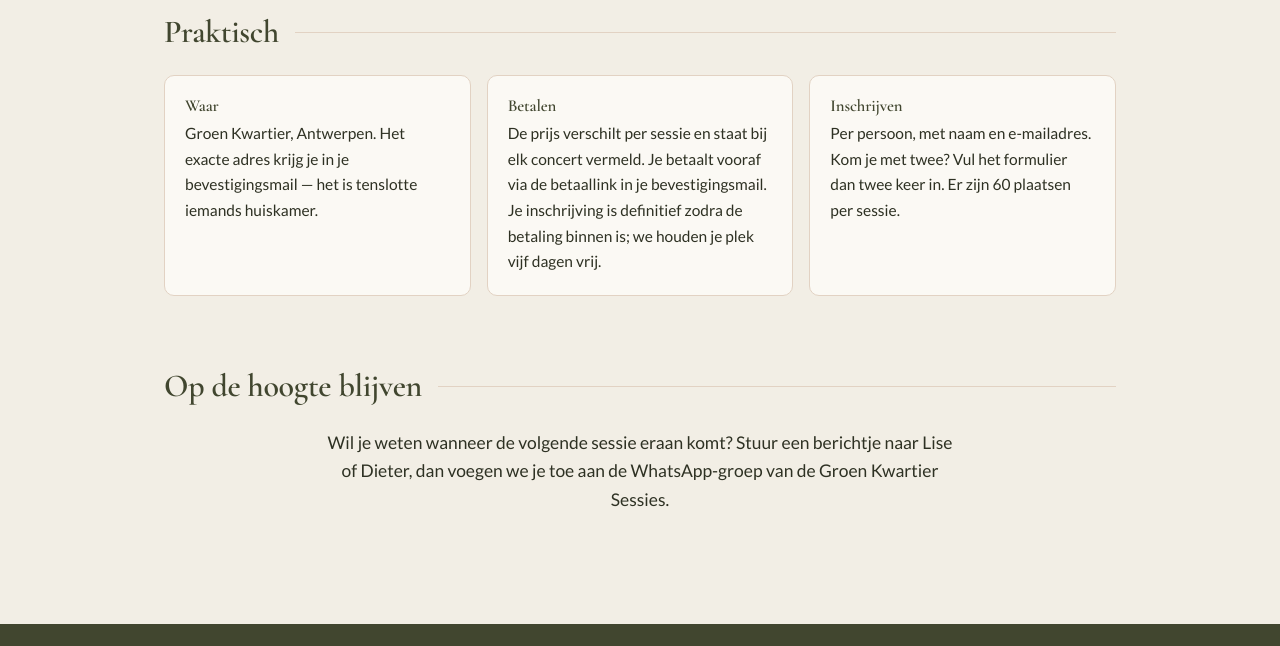
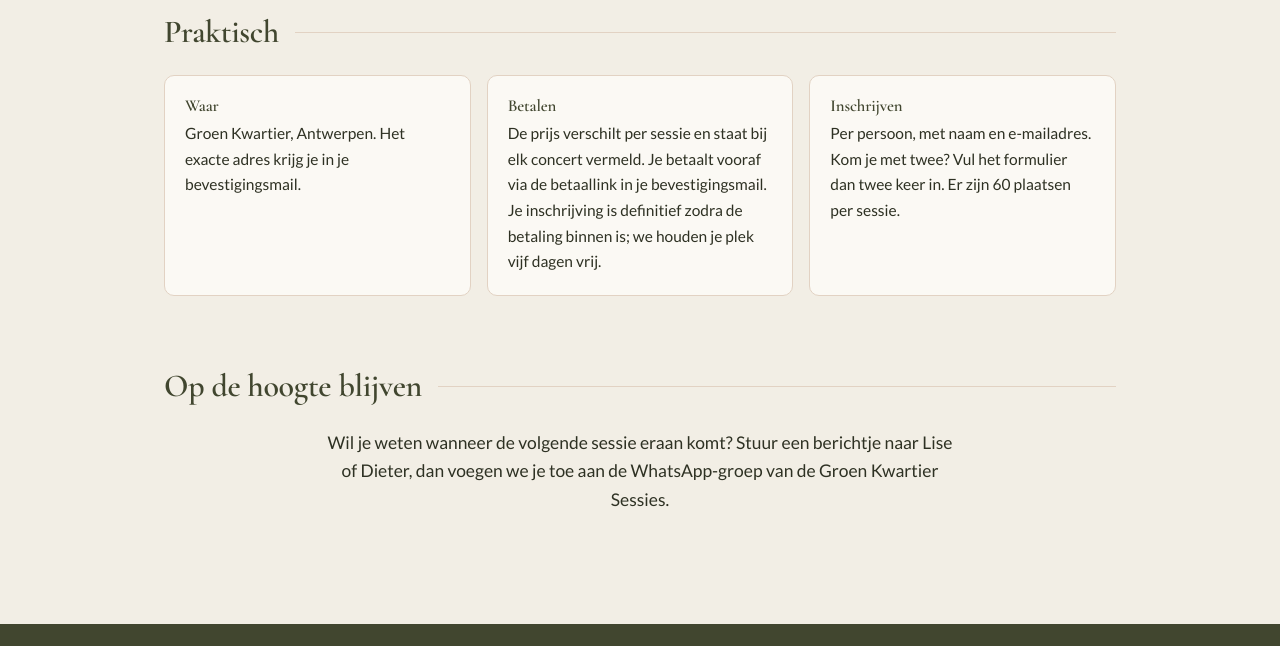
Before and after one commit to sessiesgroenkwartier-ctrl/sessiesgroenkwartier-ctrl.github.io, a plain HTML site: page index.html in a window 1280 px wide. Shown: the part 2140-2786 px from the top of the page. Drawn offline with nearby package versions, Linux system fonts and the light colour scheme; a web font is replaced by a local one.

Commit message:
Waar-blok ingekort

```diff
--- a/index.html
+++ b/index.html
@@ -212,8 +212,7 @@
     <div class="praktisch">
       <article>
         <h3>Waar</h3>
-        <p>Groen Kwartier, Antwerpen. Het exacte adres krijg je in je bevestigingsmail —
-          het is tenslotte iemands huiskamer.</p>
+        <p>Groen Kwartier, Antwerpen. Het exacte adres krijg je in je bevestigingsmail.</p>
       </article>
       <article>
         <h3>Betalen</h3>
```
